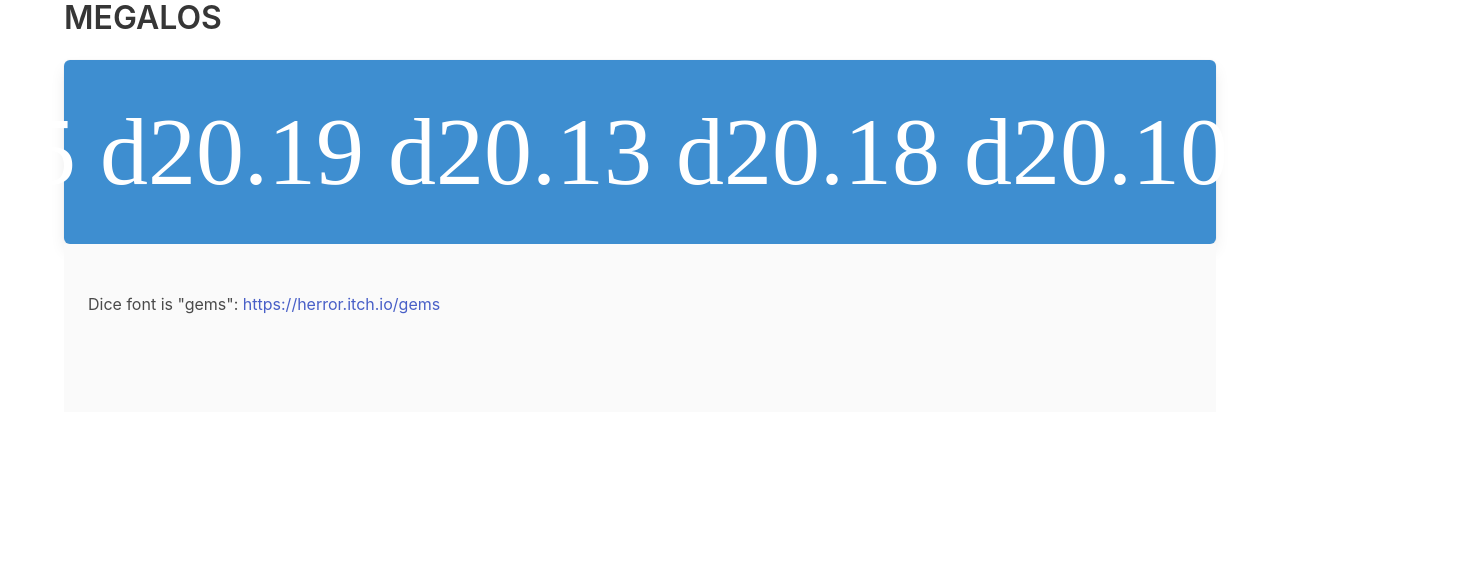
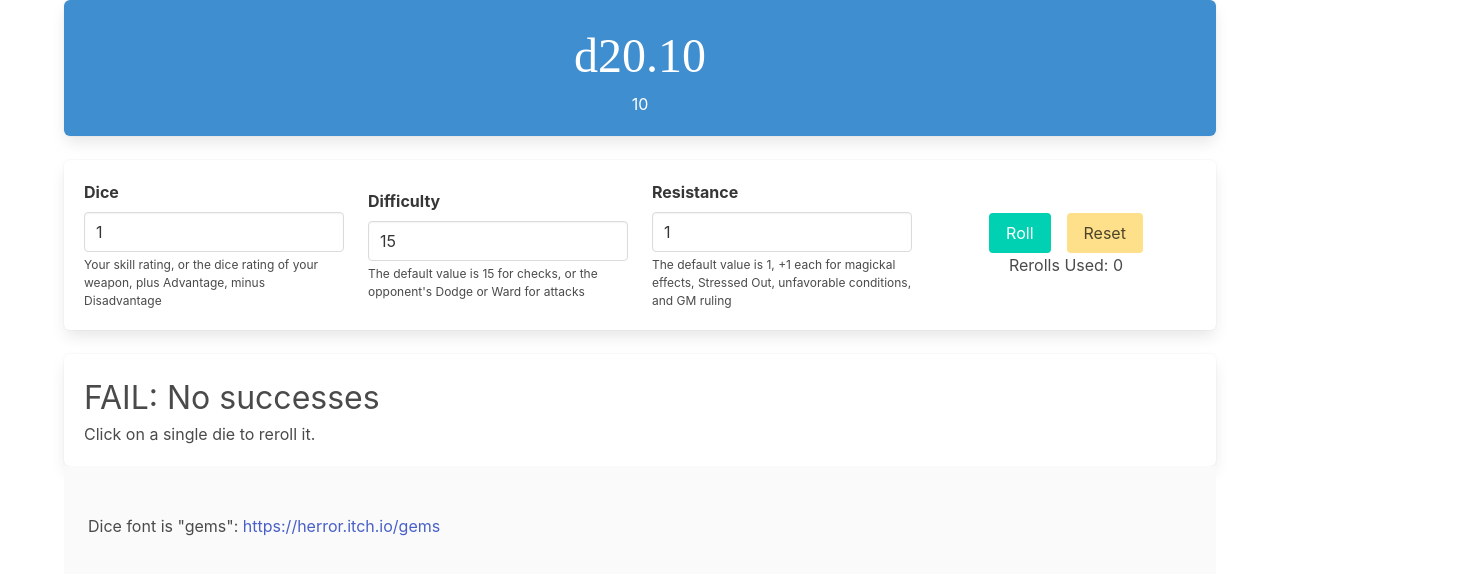
Before and after one commit to astralfrontier/megalos, a React (Vite) app: page / in a window 1280 px wide. Shown: the top 574 px of the page, 1480 px wide, since content can reach past the window. Built offline with nearby package versions, Linux system fonts and the light colour scheme.

Commit message:
Finish up roller

```diff
--- a/index.html
+++ b/index.html
@@ -4,7 +4,7 @@
     <meta charset="UTF-8" />
     <link rel="icon" type="image/svg+xml" href="/vite.svg" />
     <meta name="viewport" content="width=device-width, initial-scale=1.0" />
-    <title>Vite + React</title>
+    <title>MEGALOS</title>
   </head>
   <body>
     <div id="root"></div>
--- a/src/App.sass
+++ b/src/App.sass
@@ -5,4 +5,3 @@
 
 .dice
   font-family: "gems Precise"
-  font-size: 6em
--- a/src/App.tsx
+++ b/src/App.tsx
@@ -6,7 +6,6 @@ import DiceRoller from './DiceRoller'
 function App() {
   return (
     <div className='container'>
-      <h1 className='title'>MEGALOS</h1>
       <DiceRoller />
       <footer className='footer'>
         Dice font is "gems": <a href="https://herror.itch.io/gems" target="_blank">https://herror.itch.io/gems</a>
--- a/src/DiceRoller.tsx
+++ b/src/DiceRoller.tsx
@@ -2,9 +2,12 @@ import React, { useEffect } from 'react';
 import { useState } from 'react'
 
 import DiceShelf from './DiceShelf';
+import FormInput from './FormInput';
 
 interface DiceRollerProps {
 }
+
+const clamp = (num: number, min: number, max: number) => Math.min(Math.max(num, min), max);
 
 function rollDie(min: number, max: number): number {
     return Math.floor(Math.random() * max) + min;
@@ -19,8 +22,63 @@ function rollDice(diceCount: number): number[] {
 }
 
 function DiceRoller(props: DiceRollerProps) {
-    const [diceCount, setDiceCount] = useState<number>(6)
+    const [diceCount, setDiceCount] = useState<number>(1)
     const [rolls, setRolls] = useState<number[]>(rollDice(diceCount))
+    const [difficulty, setDifficulty] = useState<number>(15)
+    const [resistance, setResistance] = useState<number>(1)
+    const [rerolls, setRerolls] = useState<number>(0)
+    const [summary, setSummary] = useState<string>("")
+
+    function rollAndShow() {
+        setRerolls(0)
+        setRolls(rollDice(diceCount || 2))
+    }
+
+    // Summarize the results
+    useEffect(() => {
+        let computedRolls = rolls
+
+        // Check for disadvantage
+        if (diceCount == 0) {
+            computedRolls = [Math.min(...rolls)]
+        }
+
+        let hits = computedRolls.filter(roll => roll >= difficulty)
+        let strongHits = computedRolls.filter(roll => roll === 20)
+
+        // Check for failure
+        if(hits.length === 0) {
+            if(strongHits.length === 0) {
+                setSummary("FAIL: No successes")
+                return
+            } else {
+                hits = strongHits
+                strongHits = []
+            }
+        }
+
+        const totalHits = hits.length + strongHits.length
+
+        if (totalHits < resistance) {
+            setSummary(`FAIL: Needed ${resistance} hits to succeed, got ${totalHits}`)
+        } else {
+            const hitType = strongHits.length > 0 ? "STRONG HIT" : "HIT"
+            const msg = [
+                hitType,
+                `: Needed ${resistance} hit(s) to succeed, got ${totalHits} hit(s)`
+            ]
+            if ((totalHits - resistance) > 0) {
+                msg.push(`, with ${totalHits - resistance} excess hit(s)`)
+            }
+            setSummary(msg.join(''))
+        }
+    }, [rolls, difficulty, resistance])
+
+    function resetRolls() {
+        setDifficulty(15)
+        setResistance(1)
+        setRerolls(0)
+    }
 
     return (
         <div>
@@ -28,7 +86,37 @@ function DiceRoller(props: DiceRollerProps) {
                 const newRolls = [...rolls]
                 newRolls.splice(index, 1, rollDie(1,20))
                 setRolls(newRolls)
+                setRerolls(rerolls + 1)
             }} />
+            <div className='box block'>
+                <div className='columns is-vcentered'>
+                    <div className='column'>
+                        <FormInput label={'Dice'} inputType={'number'} getter={diceCount} setter={(value) => setDiceCount(clamp(value, 0, 8))}>
+                            Your skill rating, or the dice rating of your weapon, plus Advantage, minus Disadvantage
+                        </FormInput>
+                    </div>
+                    <div className='column'>
+                        <FormInput label={'Difficulty'} inputType={'number'} getter={difficulty} setter={(value) => setDifficulty(clamp(value, 1, 99))}>
+                            The default value is 15 for checks, or the opponent's Dodge or Ward for attacks
+                        </FormInput>
+                    </div>
+                    <div className='column'>
+                        <FormInput label={'Resistance'} inputType={'number'} getter={resistance} setter={(value) => setResistance(clamp(value, 1, 99))}>
+                            The default value is 1, +1 each for magickal effects, Stressed Out, unfavorable conditions, and GM ruling
+                        </FormInput>
+                    </div>
+                    <div className='column has-text-centered'>
+                        <button className='button is-primary mx-2' onClick={() => rollAndShow()}>Roll</button>
+                        <button className='button is-warning mx-2' onClick={() => resetRolls()}>Reset</button>
+                        <br />
+                        Rerolls Used: {rerolls}
+                    </div>
+                </div>
+            </div>
+            <div className='box block'>
+                <p className='is-size-3'>{summary}</p>
+                <p>Click on a single die to reroll it.</p>
+            </div>
         </div>
     )
 }
--- a/src/DiceShelf.tsx
+++ b/src/DiceShelf.tsx
@@ -12,10 +12,16 @@ interface DiceShelfProps {
 function DiceShelf(props: DiceShelfProps) {
     return (
       <div className='box block has-text-white has-background-info'>
-        <div className='columns is-centered'>
+        <div className='columns is-centered is-vcentered'>
           {props.rolls.map((roll, index) => (
-            <div className='column is-centered is-vcentered' key={index}>
-              <div className='has-text-centered clickable dice' onClick={() => props.onClick(index)}>{props.face}.{roll}</div>
+            <div className='column' key={index}>
+              <div className='has-text-centered clickable' onClick={() => props.onClick(index)}>
+                <span className='is-size-1 dice'>
+                  {props.face}.{roll}
+                </span>
+                <br />
+                {roll}
+              </div>
             </div>
           ))}
           {props.rolls.length > 0 ? <></> : <div className='column is-centered is-vcentered'>There are no dice</div>}
--- /dev/null
+++ b/src/FormInput.tsx
@@ -0,0 +1,35 @@
+import React from "react";
+
+interface FormInputProps {
+  label: string;
+  inputType: string;
+  getter: any;
+  setter: any;
+  children?: any;
+}
+
+function onChange(setter: any) {
+  return (event) => {
+    console.log(`event triggered with value ${event.target.value}`);
+    setter(event.target.value);
+  };
+}
+
+function FormInput(props: FormInputProps) {
+  return (
+    <div className="field">
+      <label className="label">{props.label}</label>
+      <div className="control">
+        <input
+          className="input"
+          type={props.inputType}
+          value={props.getter}
+          onChange={onChange(props.setter)}
+        />
+      </div>
+      <p className="help">{props.children}</p>
+    </div>
+  );
+}
+
+export default FormInput;
```
